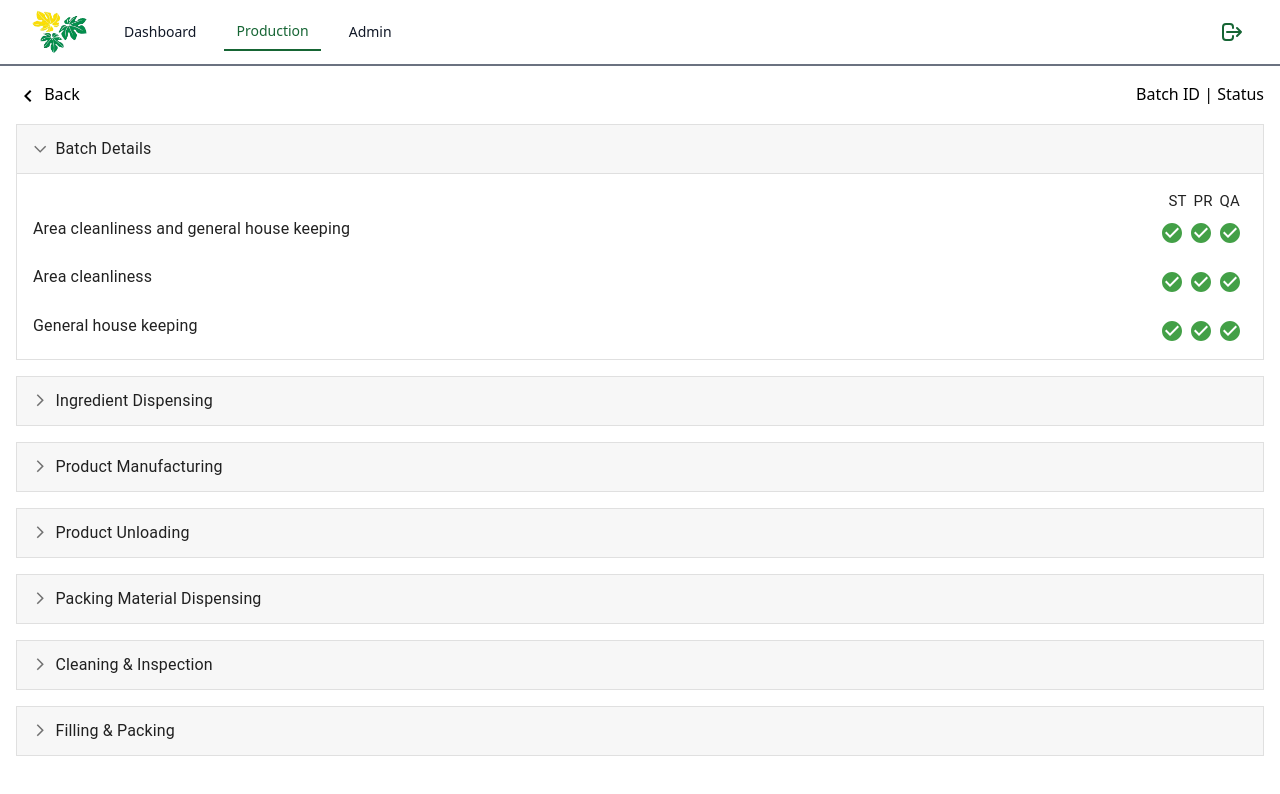
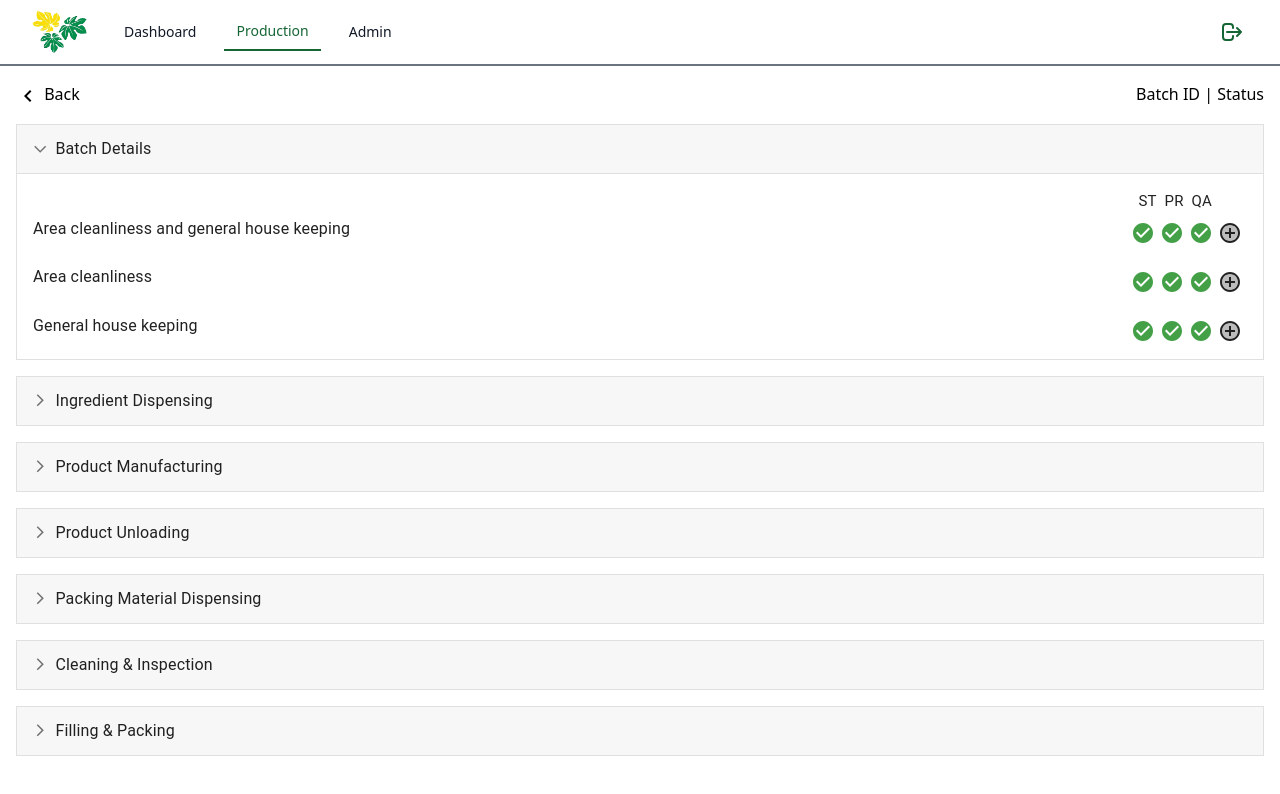
Before and after one commit to copilot-nov/temp-madhur-pharma, a React (Create React App) app: page /production/1 in a window 1280 px wide. Shown: the top 794 px of the page. Built offline with nearby package versions, Linux system fonts and the light colour scheme; sample sign-in values are in the browser's storage.

Commit message:
file udpate

```diff
--- a/src/layout/productionDetail/common/CheckList.js
+++ b/src/layout/productionDetail/common/CheckList.js
@@ -1,12 +1,12 @@
 import React from 'react';
-import { CheckCircle } from '@mui/icons-material';
+import { CheckCircle, AddCircleTwoTone } from '@mui/icons-material';
 import { Box, Grid, Typography } from '@mui/material';
 import { makeStyles } from '@mui/styles';
 import { green } from '@mui/material/colors';
 
 const useStyles = makeStyles({
   checkMainHeading: {
-    marginRight: '7px'
+    marginRight: '8px'
   },
   checkCircle: {
     color: green[600],
@@ -18,7 +18,7 @@ const CheckList = ({ data = [] }) => {
   const classes = useStyles();
   return (
     <Box>
-      <div style={{ float: 'right', fontSize: '15px' }}>
+      <div style={{ float: 'right', marginRight:27, fontSize: '15px' }}>
         <span className={classes.checkMainHeading}>ST</span>
         <span className={classes.checkMainHeading}>PR</span>
         <span className={classes.checkMainHeading}>QA</span>
@@ -32,6 +32,7 @@ const CheckList = ({ data = [] }) => {
             <CheckCircle style={{ color: green[600], marginRight: '5px' }} />
             <CheckCircle style={{ color: green[600], marginRight: '5px' }} />
             <CheckCircle style={{ color: green[600], marginRight: '5px' }} />
+            <AddCircleTwoTone style={{ marginRight: '5px' }}/>
           </Grid>
         </Grid>
       ))}
```
Also changed, not shown: 2 other files (tests, documents, lock files or other folders).
